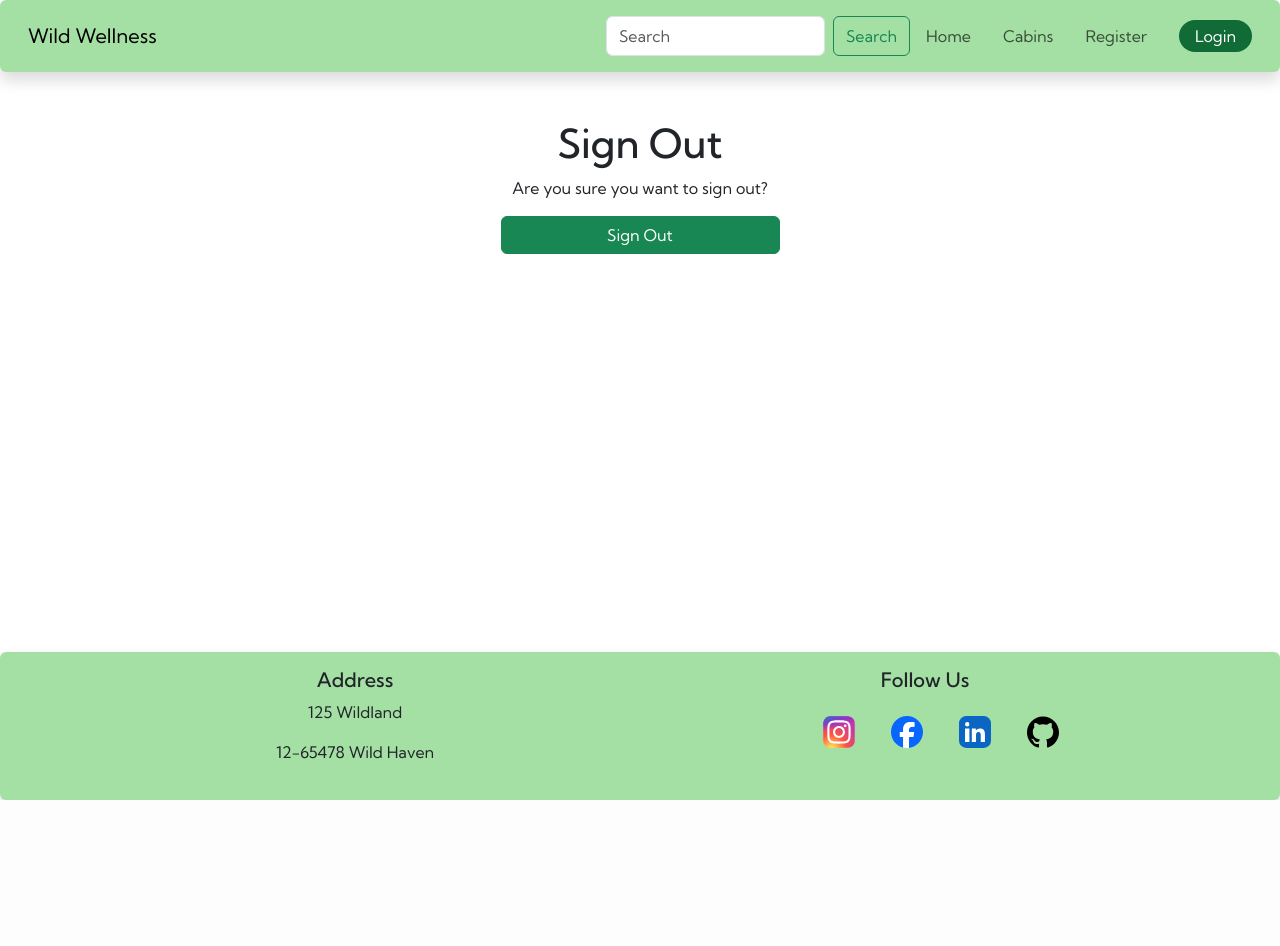
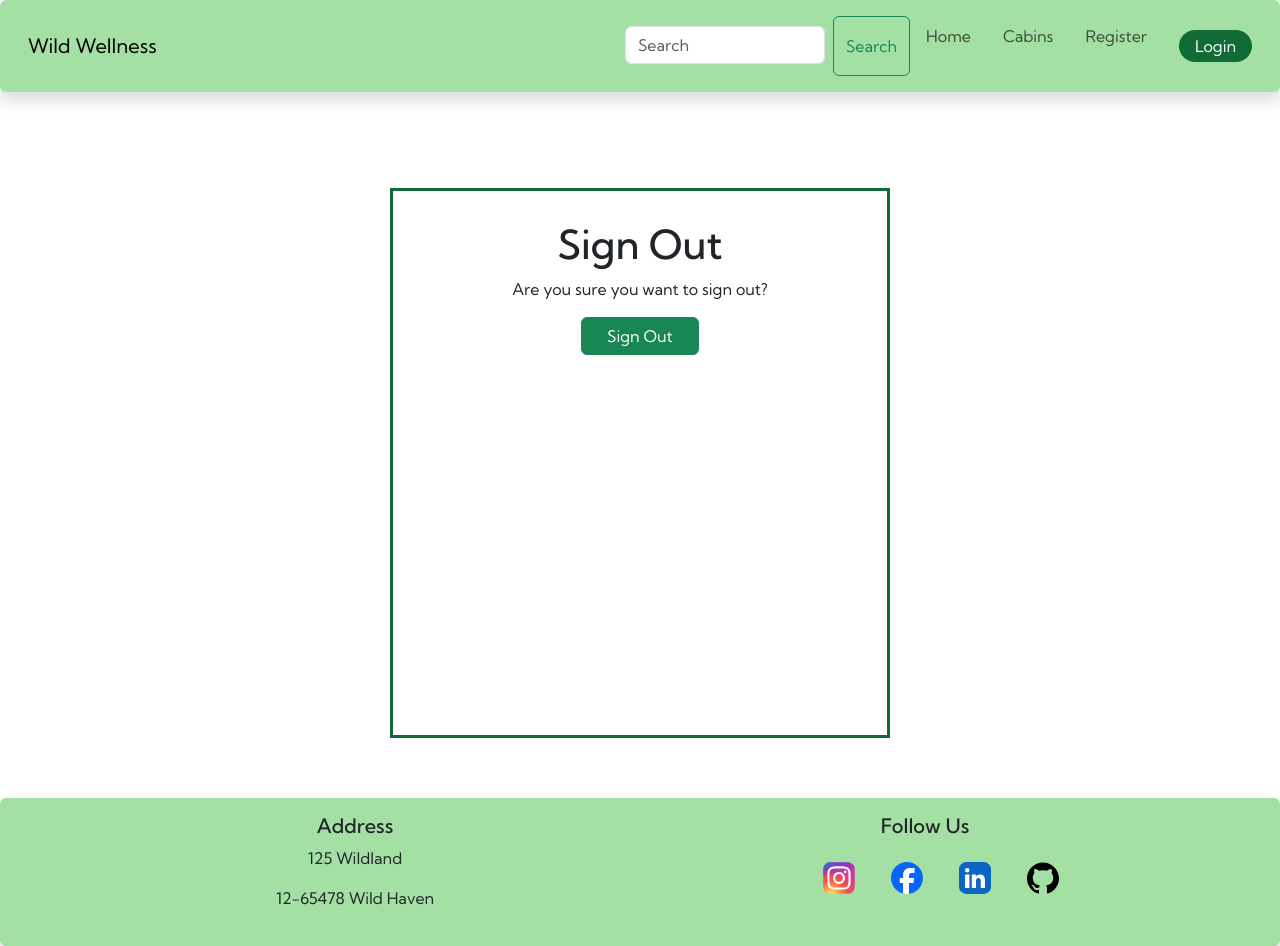
Before and after one commit to Magda-R-bit/Wild-Wellness, a Django app: template templates/allauth/account/logout.html in a window 1280 px wide. Before the commit the page ends 800 px from the top, so only its background shows below. Run offline with Django 5.2, Linux system fonts and the light colour scheme; the template is opened without the code that fills it, so the values that code supplies are empty; some libraries are stand-ins or nearby versions.

Commit message:
Add more style to the forms

```diff
--- a/booking/templates/booking/booking_confirm_delete.html
+++ b/booking/templates/booking/booking_confirm_delete.html
@@ -1,6 +1,7 @@
 {% extends 'base.html' %}
 
 {% block content %}
+<div class="container text-center form mt-5">
     <h2><i class="bi bi-exclamation-triangle-fill text-danger"></i> Are you sure you want to delete this booking?</h2>
 
     <p><strong>Cabin:</strong> {{ booking.cabin.name }}</p>
@@ -17,4 +18,5 @@
     <br>
     <a href="{% url 'booking_list' %}" class="btn btn-secondary">
         <i class="bi bi-arrow-left-circle"></i> Cancel</a>
+</div>
 {% endblock %}
--- a/static/css/base.css
+++ b/static/css/base.css
@@ -98,9 +98,29 @@
     border: 3px solid var(--green);
 }
 
+
+h1, h2 {
+    margin-top: 30px;
+}
+
 .form-control:focus {
     box-shadow: none;
     border: 3px solid var(--green);
+}
+.form-control {
+    margin: 10px 0 12px 150px;
+    width: 200px;
+}
+
+#id_remember {
+    margin-left: 150px;
+    margin-right: 10px;
+
+}
+
+.form-check-label {
+    display: flex;
+    align-items: center;
 }
 
 a {
--- a/templates/allauth/account/login.html
+++ b/templates/allauth/account/login.html
@@ -5,14 +5,14 @@
 {% block title %}{% trans "Sign In" %}{% endblock %}
 
 {% block content %}
-<div class="container- text-center">
+<div class="container- text-center form mt-5">
     <h1>{% trans "Sign In" %}</h1>
 
     <p>{% blocktrans %}Please create an account
     <a href="{{ signup_url }}">sign up</a> first.{% endblocktrans %}</p>
 
 
-    <form class="form form-control p-3" method="POST" action ="{% url 'account_login' %}">
+    <form method="POST" action ="{% url 'account_login' %}">
         {% csrf_token %}
         {{ form|crispy }}
         {% if redirect_field_value %}
--- a/templates/allauth/account/logout.html
+++ b/templates/allauth/account/logout.html
@@ -5,7 +5,7 @@
 {% block title %}{% trans "Sign Out" %}{% endblock %}
 
 {% block content %}
-<div class="container text-center">
+<div class="container text-center form mt-5">
   <h1>{% trans "Sign Out" %}</h1>
 
   <p>{% trans 'Are you sure you want to sign out?' %}</p>
```
